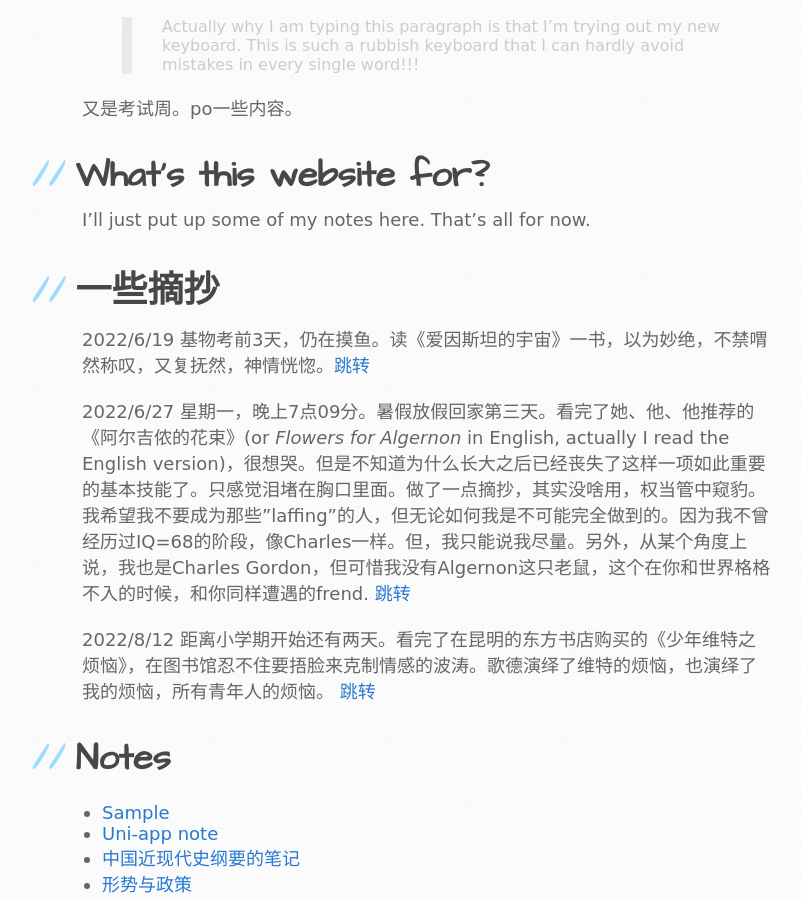
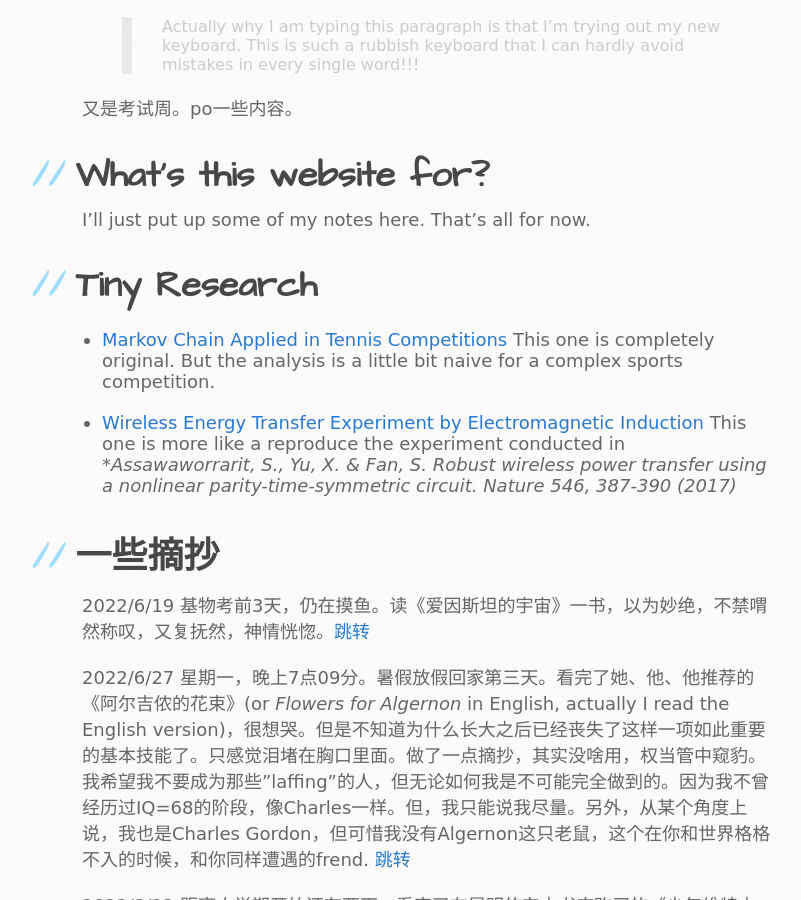
Before and after one commit to Dr-Left/Dr-Left.github.io_Deprecated, a Jekyll site: the page built from index.md, in a window 1280 px wide and 900 px high, scrolled down 509 px. Shown: the whole window, without its empty margins (88-889 px from the left). Built offline with Jekyll 4.4.1, drawn with Linux system fonts in a browser that asks for light colours; some web fonts are replaced; our own code applies the rules of GitHub Pages for plain Markdown files.

Commit message:
new update

```diff
--- a/_config.yml
+++ b/_config.yml
@@ -1,5 +1,7 @@
 # Setup
 name:         Chris Zuo's House
+domain:       dr-left.github.io       # if you want to force HTTPS, specify the domain without the http at the start, e.g. example.com
+url:          https://dr-left.github.io  # the base hostname and protocol for your site, e.g. http://example.com
 tagline:      A responsive theme for your project on GitHub Pages
 baseurl:      ""
 locale:       "en"
--- a/index.md
+++ b/index.md
@@ -13,6 +13,15 @@ My name is Chris Zuo.
 ## What‘s this website for?
 
 I'll just put up some of my notes here. That's all for now.
+
+## Tiny Research
+
+- [Markov Chain Applied in Tennis Competitions](./research/Markov_in_tennis.pdf)
+  This one is completely original. But the analysis is a little bit naive for a complex sports competition.
+
+- [Wireless Energy Transfer Experiment by Electromagnetic Induction](./research/wireless_transfer.pdf)
+  This one is more like a reproduce the experiment conducted in **Assawaworrarit, S., Yu, X. & Fan, S. Robust wireless power transfer using a nonlinear
+  parity-time-symmetric circuit. Nature 546, 387-390 (2017)*
 
 ## 一些摘抄
 
```
Also changed, not shown: 2 other files.
